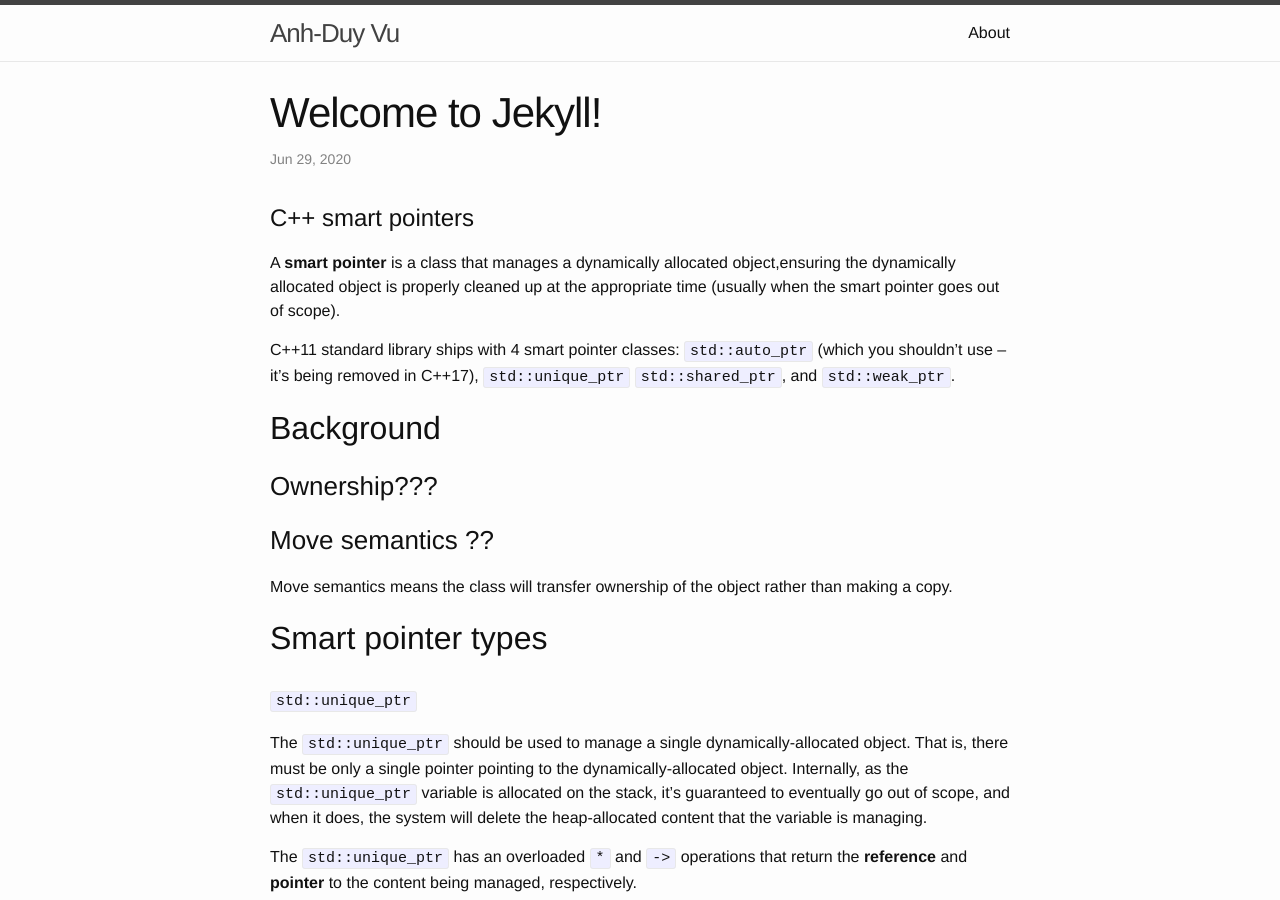
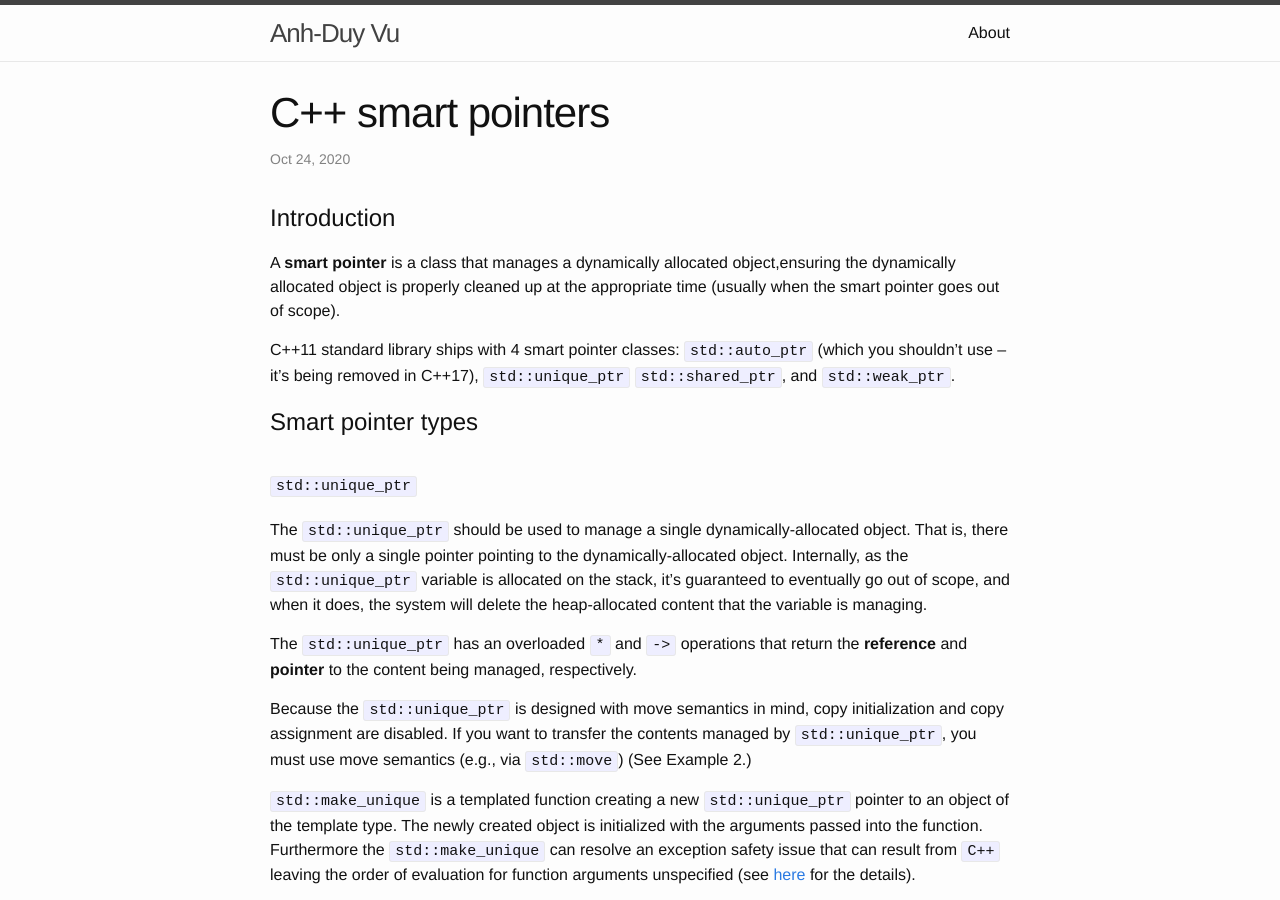
Before and after one commit to vuanhduy/vuanhduy.github.io, a Jekyll site: the page built from _posts/2020-10-24-smart-pointers-in-c++.markdown, in a window 1280 px wide and 900 px high. Built offline with Jekyll 4.4.1, drawn with Linux system fonts in a browser that asks for light colours.

Commit message:
C++ smart pointers

````diff
--- a/_posts/2020-10-24-smart-pointers-in-c++.markdown
+++ b/_posts/2020-10-24-smart-pointers-in-c++.markdown
@@ -1,23 +1,17 @@
 ---
 layout: post
-title:  "Welcome to Jekyll!"
-date:   2020-06-29 10:56:33 -0400
+title:  "C++ smart pointers"
+date:   2020-10-24 10:56:33 -0400
 categories: [C++, smart pointers]
 ---
-
-# C++ smart pointers
+# Introduction
 
 A **smart pointer** is a class that manages a dynamically allocated object,ensuring the dynamically allocated object is properly cleaned up at the appropriate time (usually when the smart pointer goes out of scope).
 
 C++11 standard library ships with 4 smart pointer classes: `std::auto_ptr` (which you shouldn’t use -- it’s being removed in C++17), `std::unique_ptr` `std::shared_ptr`, and `std::weak_ptr`.
 
-## Background
-### Ownership???
-### Move semantics ??
-Move semantics means the class will transfer ownership of the object rather than making a copy.
-
-## Smart pointer types
-### `std::unique_ptr`
+# Smart pointer types
+## `std::unique_ptr`
 
 The `std::unique_ptr` should be used to manage a single dynamically-allocated object. That is, there must be only a single pointer pointing to the dynamically-allocated object. Internally, as the `std::unique_ptr` variable is allocated on the stack, it’s guaranteed to eventually go out of scope, and when it does, the system will delete the heap-allocated content that the variable is managing.
 
@@ -90,7 +84,7 @@ void pass_by_reference(MyClass *my_object) {
 }
 ```
 
-### `std::shared_ptr`
+## `std::shared_ptr`
 
 `std::shared_ptr` is a means to solve the case where you need multiple smart pointers co-owning a resource. Internally, `std::shared_ptr` keeps track of how many `std::shared_ptr` are sharing the resource. As long as at least one `std::shared_ptr` is pointing to the resource, the resource will not be deallocated, even if individual `std::shared_ptr` are destroyed. As soon as the last `std::shared_ptr` managing the resource goes out of scope (or is reassigned to point at something else), the resource will be deallocated (see Example 7.)
 
@@ -137,7 +131,7 @@ int main(int argc, const char * argv[]) {
 }
 ```
 
-### `std::weak_ptr`
+## `std::weak_ptr`
 
 `std::weak_ptr` is designed to solve the **circular dependency issue** (see [here](#markdown-header-the-circular-dependency-issue) for the details). A `std::weak_ptr` works as an observer, which can observe and access the same object as a `std::shared_ptr` (or other `std::weak_ptrs`) but is not considered an owner. Recall that when a `std::shared_ptr` goes out of scope,it only considers whether other `std::shared_ptr` are co-owning the object (`std::weak_ptr` does not count!)
 
````
